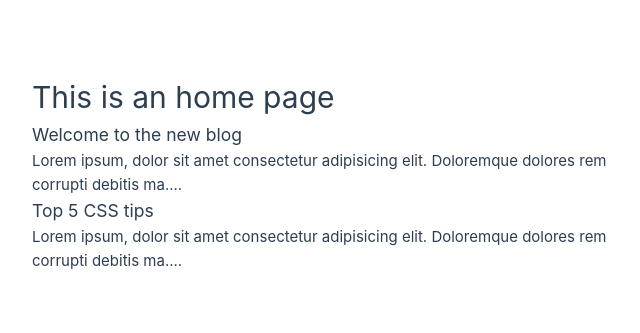
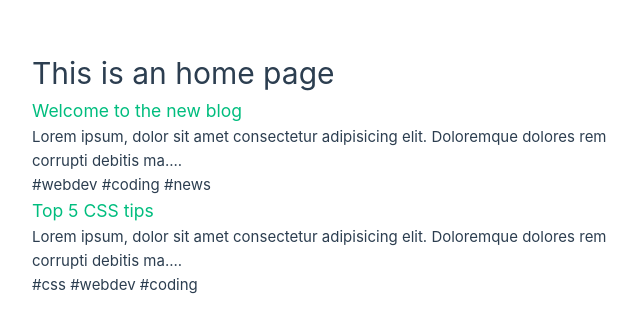
Before and after one commit to predrag-m/dojo-blog, a Vue app: page / in a window 1280 px wide. Shown: the part 227-560 px from the top of the page, without its empty margins (0-640 px from the left). Built offline with nearby package versions, Linux system fonts and the light colour scheme; data requests are answered from the project's data file.

Commit message:
Created getPost.ts composab;e and implemented it inside the DetailsView.vue

```diff
--- a/src/components/SinglePost.vue
+++ b/src/components/SinglePost.vue
@@ -10,14 +10,18 @@ const props = defineProps({
 });
 
 const postBodySnippet = computed(() => {
-  return props.post.body.substring(0, 100) + "...."; // returns first 100 characters of the string
+  return props.post.body.substring(0, 100) + "....";
 });
 </script>
 
 <template>
-  <div class="post"></div>
-  <h3>{{ post.title }}</h3>
-  <p>{{ postBodySnippet }}</p>
+  <div class="post">
+    <router-link :to="{ name: 'Details', params: { id: post.id } }">
+      <h3>{{ post.title }}</h3>
+    </router-link>
+    <p>{{ postBodySnippet }}</p>
+    <span v-for="(tag, index) in post.tags" :key="index"> #{{ tag }}</span>
+  </div>
 </template>
 
 <style scoped></style>
--- /dev/null
+++ b/src/composables/getPost.ts
@@ -0,0 +1,26 @@
+import { ref } from "vue";
+import type Post from "@/types/Post";
+
+const getPost = (id: string) => {
+  const post = ref<Post | null>(null);
+  const errorMessage = ref<string | null>(null);
+  const isLoading = ref(false);
+  const load = async () => {
+    isLoading.value = true;
+    setTimeout(async () => {
+      try {
+        let data = await fetch("http://localhost:3000/posts/" + id);
+        if (!data.ok) throw new Error("ERROR: that post does not exist");
+        post.value = await data.json();
+      } catch (err: any) {
+        errorMessage.value = err.message;
+      } finally {
+        isLoading.value = false;
+      }
+    }, 1500);
+  };
+
+  return { post, errorMessage, isLoading, load };
+};
+
+export default getPost;
--- a/src/router/index.ts
+++ b/src/router/index.ts
@@ -6,12 +6,21 @@ const router = createRouter({
   routes: [
     {
       path: "/",
-      name: "home",
+      name: "Home",
       component: HomeView,
     },
     {
+      path: "/posts/:id",
+      name: "Details",
+      // route level code-splitting
+      // this generates a separate chunk (Details.[hash].js) for this route
+      // which is lazy-loaded when the route is visited.
+      component: () => import("../views/DetailsView.vue"),
+      props: true,
+    },
+    {
       path: "/test",
-      name: "test",
+      name: "Test",
       // route level code-splitting
       // this generates a separate chunk (Test.[hash].js) for this route
       // which is lazy-loaded when the route is visited.
@@ -19,7 +28,7 @@ const router = createRouter({
     },
     {
       path: "/test-2",
-      name: "test-2",
+      name: "Test-2",
       // route level code-splitting
       // this generates a separate chunk (Test2.[hash].js) for this route
       // which is lazy-loaded when the route is visited.
@@ -27,7 +36,7 @@ const router = createRouter({
     },
     {
       path: "/test-3",
-      name: "test-3",
+      name: "Test-3",
       // route level code-splitting
       // this generates a separate chunk (Test3.[hash].js) for this route
       // which is lazy-loaded when the route is visited.
--- a/src/types/Post.ts
+++ b/src/types/Post.ts
@@ -1,7 +1,8 @@
 type Post = {
+  id: number;
   title: string;
   body: string;
-  id: number;
+  tags: string[];
 };
 
 export default Post;
--- /dev/null
+++ b/src/views/DetailsView.vue
@@ -0,0 +1,40 @@
+<script setup lang="ts">
+import { defineProps } from "vue";
+import getPost from "@/composables/getPost";
+
+const props = defineProps({
+  id: {
+    required: true,
+    type: String,
+  },
+});
+
+const { post, errorMessage, isLoading, load } = getPost(props.id);
+load();
+</script>
+
+<template>
+  <div class="details">
+    <div v-if="errorMessage">{{ errorMessage }}</div>
+    <div v-if="isLoading">Loading...</div>
+    <div v-else-if="post" class="post">
+      <h3>{{ post.title }}</h3>
+      <p class="pre">{{ post.body }}</p>
+    </div>
+  </div>
+</template>
+
+<style scoped>
+.post {
+  max-width: 1200px;
+  margin: 0 auto;
+}
+.post p {
+  /* color: #444; */
+  line-height: 1.5em;
+  margin-top: 40px;
+}
+.pre {
+  white-space: pre-wrap;
+}
+</style>
```
